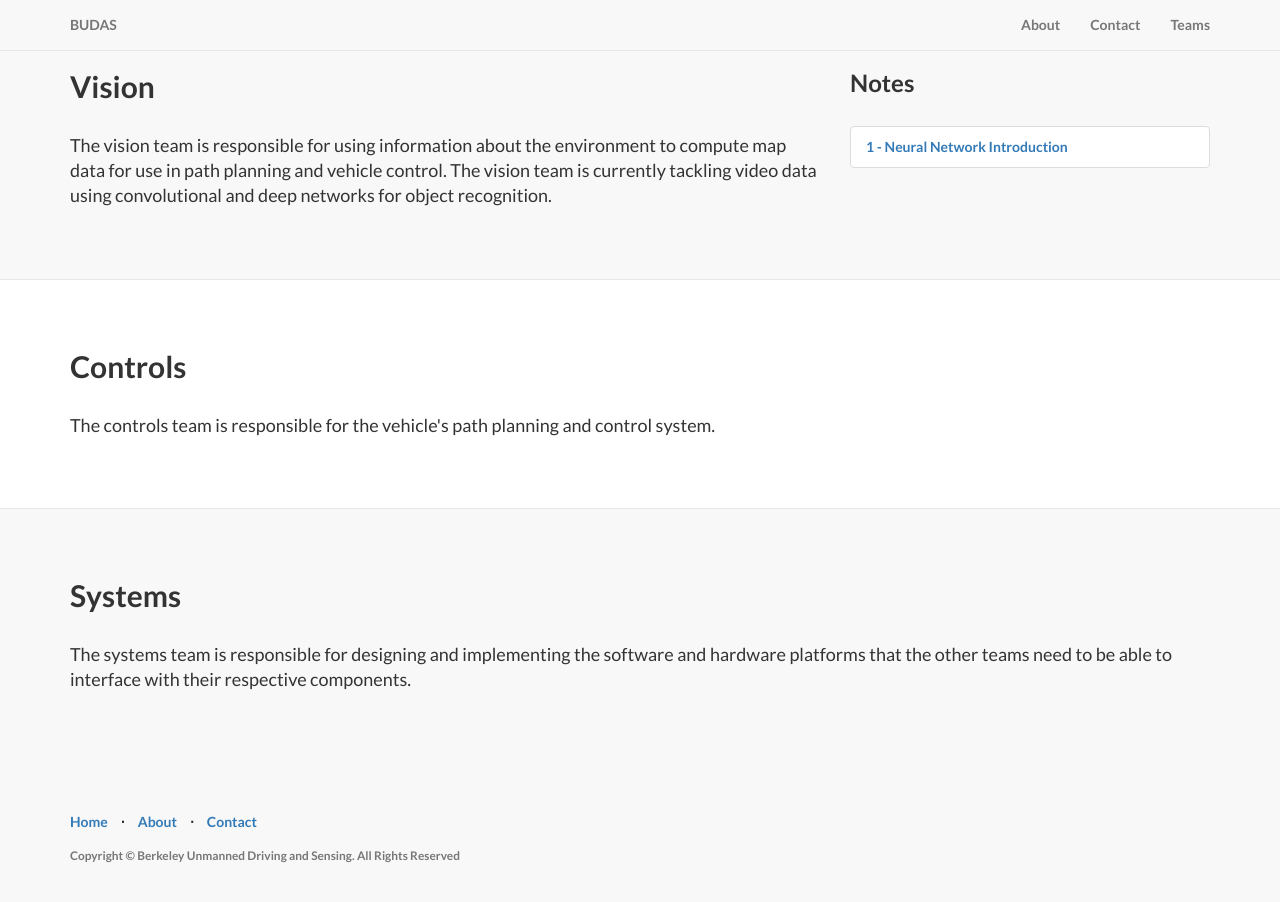
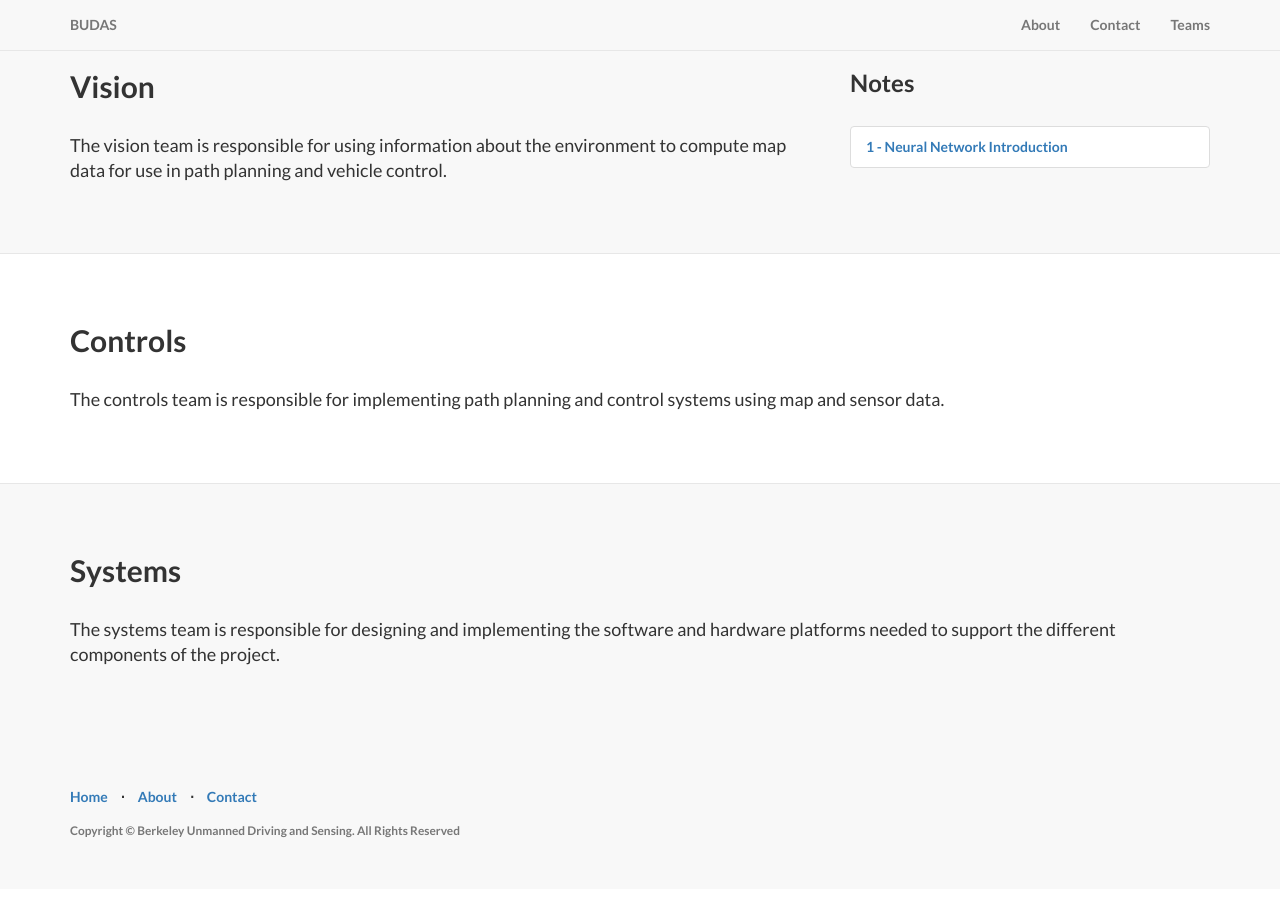
Before and after one commit to calautogolf/calautogolf.github.io, a plain HTML site: page teams.html in a window 1280 px wide. Drawn offline with Linux system fonts and the light colour scheme.

Commit message:
Refactor more sentences

```diff
--- a/teams.html
+++ b/teams.html
@@ -74,7 +74,7 @@
                         <!-- <hr class="section-heading-spacer"> -->
                         <div class="clearfix"></div>
                         <h2 class="section-heading">Vision</h2>
-                        <p class="lead">The vision team is responsible for using information about the environment to compute map data for use in path planning and vehicle control. The vision team is currently tackling video data using convolutional and deep networks for object recognition.</p>
+                        <p class="lead">The vision team is responsible for using information about the environment to compute map data for use in path planning and vehicle control.</p>
                     </div>
                     <div class="col-lg-4">
                         <h3 class="section-heading">Notes</h3>
@@ -97,7 +97,7 @@
                         <!-- <hr class="section-heading-spacer"> -->
                         <div class="clearfix"></div>
                         <h2 class="section-heading">Controls</h2>
-                        <p class="lead">The controls team is responsible for the vehicle's path planning and control system.</p>
+                        <p class="lead">The controls team is responsible for implementing path planning and control systems using map and sensor data.</p>
                     </div>
                 </div>
 
@@ -114,7 +114,7 @@
                         <!-- <hr class="section-heading-spacer"> -->
                         <div class="clearfix"></div>
                         <h2 class="section-heading">Systems</h2>
-                        <p class="lead">The systems team is responsible for designing and implementing the software and hardware platforms that the other teams need to be able to interface with their respective components.</p>
+                        <p class="lead">The systems team is responsible for designing and implementing the software and hardware platforms needed to support the different components of the project.</p>
                     </div>
                 </div>
 
```
